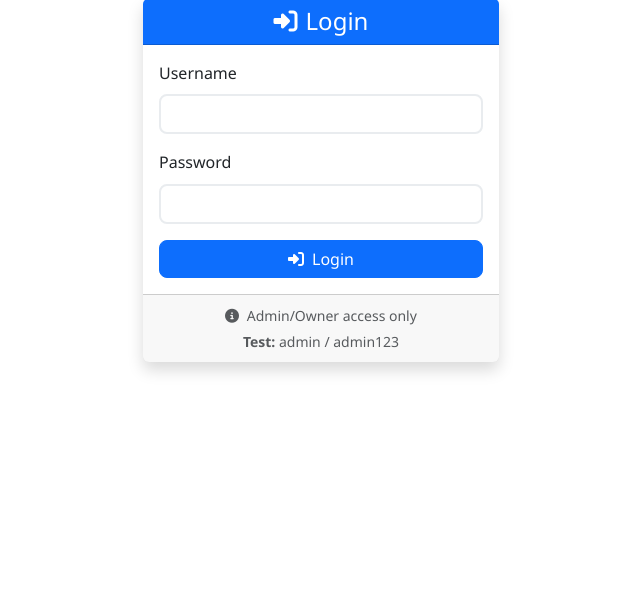
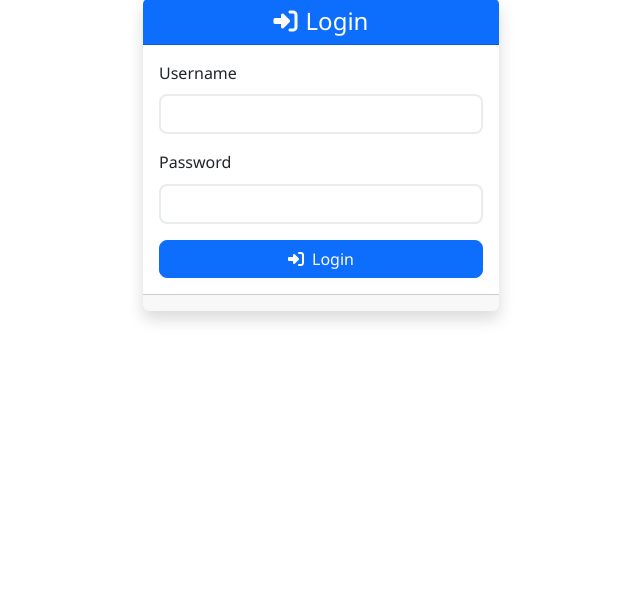
Before and after one commit to DipayanAwsm/PlyWebsiteDDCOM, a Flask app: page /login in a window 1280 px wide. Shown: the part 125-716 px from the top of the page, without its empty margins (319-959 px from the left). Run offline with Flask 3, Linux system fonts and the light colour scheme; some libraries are stand-ins or nearby versions.

Commit message:
other model

```diff
--- a/templates/login.html
+++ b/templates/login.html
@@ -28,16 +28,7 @@
                             </button>
                         </form>
                     </div>
-                    <div class="card-footer text-center">
-                        <small class="text-muted">
-                            <i class="fas fa-info-circle me-1"></i>
-                            Admin/Owner access only
-                        </small>
-                        <br>
-                        <small class="text-muted">
-                            <strong>Test:</strong> admin / admin123
-                        </small>
-                    </div>
+                    <div class="card-footer text-center"></div>
                 </div>
             </div>
         </div>
```
Also changed, not shown: templates/login_clean.html (+1 -10 lines), instance/dd_sons.db, 1 other file.
